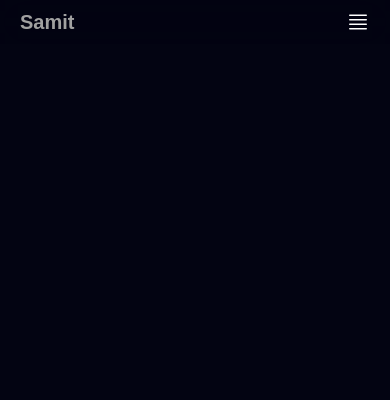
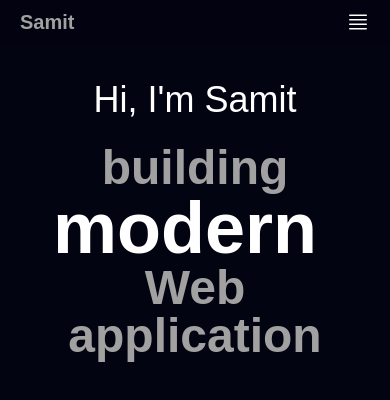
Before and after one commit to SamitMahadi/My-personal-portfolio, a React (Vite) app: page / in a window 390 px wide. Shown: the top 400 px of the page. Built offline with nearby package versions, Linux system fonts and the light colour scheme; a web font is replaced by a local one.

Commit message:
2nd commit

```diff
--- a/package.json
+++ b/package.json
@@ -11,8 +11,11 @@
   },
   "dependencies": {
     "@tailwindcss/vite": "^4.1.16",
+    "clsx": "^2.1.1",
+    "motion": "^12.23.24",
     "react": "^19.1.1",
     "react-dom": "^19.1.1",
+    "tailwind-merge": "^3.3.1",
     "tailwindcss": "^4.1.16"
   },
   "devDependencies": {
--- a/src/App.jsx
+++ b/src/App.jsx
@@ -1,11 +1,12 @@
 import React from 'react'
 import Navbar from './Sections/navbar'
+import Hero from './Sections/Hero'
 
 const App = () => {
   return (
     <div className='conatainer mx-auto max-w-7xl'>
 <Navbar />
-{/*hero*/}
+<Hero />
 {/*about*/}
 {/*projects*/}
 {/*experience*/}
--- /dev/null
+++ b/src/Sections/Hero.jsx
@@ -0,0 +1,12 @@
+import React from 'react'
+import HeroText from '../components/HeroText'
+
+const Hero = () => {
+  return (
+<section className='flex items-start justify-center md:items-start md:justify-start min-h-screen overflow-hidden c-space'>
+<HeroText/>
+</section>
+  )
+}
+
+export default Hero
--- a/src/Sections/Navbar.jsx
+++ b/src/Sections/Navbar.jsx
@@ -1,4 +1,5 @@
 import React, { useState } from 'react'
+import { motion } from 'motion/react'
 
 function Navigation() {
 
@@ -44,13 +45,17 @@
 
             </div>
 
-            {isOpen && (<div className='block overflow-hidden text-center sm:hidden'>
+            {isOpen && (<motion.div className='block overflow-hidden text-center sm:hidden'
+             initial={{opacity:-0,x:-10}}
+             animate={{opacity:1, x:0}}
+             style={{maxHeight:'100vh'}}
+             transition={{duration:1}}>
                 <nav className='pb-5'>
                     <Navigation />
 
                 </nav>
 
-            </div>
+            </motion.div>
 )}
         </div>
     )
--- /dev/null
+++ b/src/components/AccernityFlipWords.jsx
@@ -0,0 +1,90 @@
+"use client";
+import React, { useCallback, useEffect, useState } from "react";
+import { AnimatePresence, motion } from "motion/react";
+import { twMerge } from "tailwind-merge";
+
+export const FlipWords = ({
+  words,
+  duration = 3000,
+  className
+}) => {
+  const [currentWord, setCurrentWord] = useState(words[0]);
+  const [isAnimating, setIsAnimating] = useState(false);
+
+  // thanks for the fix Julian - https://github.com/Julian-AT
+  const startAnimation = useCallback(() => {
+    const word = words[words.indexOf(currentWord) + 1] || words[0];
+    setCurrentWord(word);
+    setIsAnimating(true);
+  }, [currentWord, words]);
+
+  useEffect(() => {
+    if (!isAnimating)
+      setTimeout(() => {
+        startAnimation();
+      }, duration);
+  }, [isAnimating, duration, startAnimation]);
+
+  return (
+    <AnimatePresence
+      onExitComplete={() => {
+        setIsAnimating(false);
+      }}>
+      <motion.div
+        initial={{
+          opacity: 0,
+          y: 10,
+        }}
+        animate={{
+          opacity: 1,
+          y: 0,
+        }}
+        transition={{
+          type: "spring",
+          stiffness: 100,
+          damping: 10,
+        }}
+        exit={{
+          opacity: 0,
+          y: -40,
+          x: 40,
+          filter: "blur(8px)",
+          scale: 2,
+          position: "absolute",
+        }}
+        className={twMerge(
+          "z-10 inline-block relative text-left ",
+          className
+        )}
+        key={currentWord}>
+        {/* edit suggested by Sajal: https://x.com/DewanganSajal */}
+        {currentWord.split(" ").map((word, wordIndex) => (
+          <motion.span
+            key={word + wordIndex}
+            initial={{ opacity: 0, y: 10, filter: "blur(8px)" }}
+            animate={{ opacity: 1, y: 0, filter: "blur(0px)" }}
+            transition={{
+              delay: wordIndex * 0.3,
+              duration: 0.3,
+            }}
+            className="inline-block whitespace-nowrap">
+            {word.split("").map((letter, letterIndex) => (
+              <motion.span
+                key={word + letterIndex}
+                initial={{ opacity: 0, y: 10, filter: "blur(8px)" }}
+                animate={{ opacity: 1, y: 0, filter: "blur(0px)" }}
+                transition={{
+                  delay: wordIndex * 0.3 + letterIndex * 0.05,
+                  duration: 0.2,
+                }}
+                className="inline-block">
+                {letter}
+              </motion.span>
+            ))}
+            <span className="inline-block">&nbsp;</span>
+          </motion.span>
+        ))}
+      </motion.div>
+    </AnimatePresence>
+  );
+};
--- /dev/null
+++ b/src/components/HeroText.jsx
@@ -0,0 +1,54 @@
+import React from 'react'
+import { FlipWords } from './AccernityFlipWords'
+
+
+const HeroText = () => {
+    return (
+        <div className='z-10 mt-20 text-center md:mt-40 md:text-left rounded-3xl bg-clip-text'>
+
+
+            {/* for desktop */}
+
+            <div className='flex-col hidden md:flex c-space '>
+                <h1 className='text-4xl font-medium'>Hi,I'm Samit</h1>
+                <div className='flex flex-col items-start'>
+                    <p className='text-4xl font-medium text-neutral-300'>
+                        A Developer <br /> turning visions into realities
+                    </p>
+
+                    <FlipWords className='font-black text-white text-8xl' words={['secure', 'modern', 'stunning']} />
+                    <p className='text-4xl font-medium text-neutral-300'>
+                        web solution
+                    </p>
+                </div>
+
+            </div>
+
+            {/* for  mobile */}
+
+            <div className='flex flex-col space-y-6 md:hidden'>
+
+                <p className='text-4xl font-medium'>Hi, I'm Samit</p>
+                <div>
+                    <p className='text-5xl font-black text-neutral-400'>
+                        building
+                    </p>
+                    <p>
+                        <FlipWords words={['secure', 'modern', 'stunning']} className='font-bold text-white text-7xl' />
+                    </p>
+                    <p className='text-5xl font-black text-neutral-400'>
+                        Web application
+                    </p>
+                </div>
+
+
+
+            </div>
+
+
+
+        </div>
+    )
+}
+
+export default HeroText
```
Also changed, not shown: 1 other file (tests, documents, lock files or other folders).
